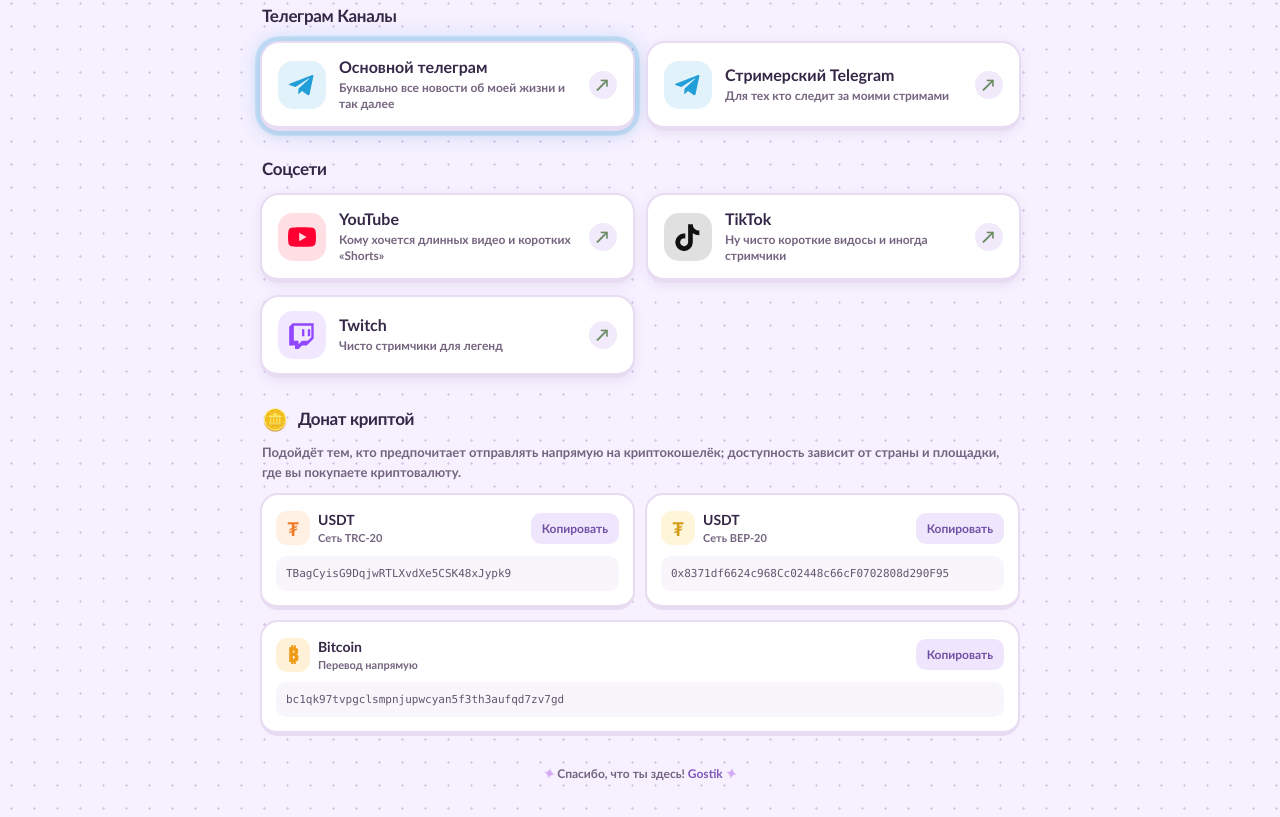
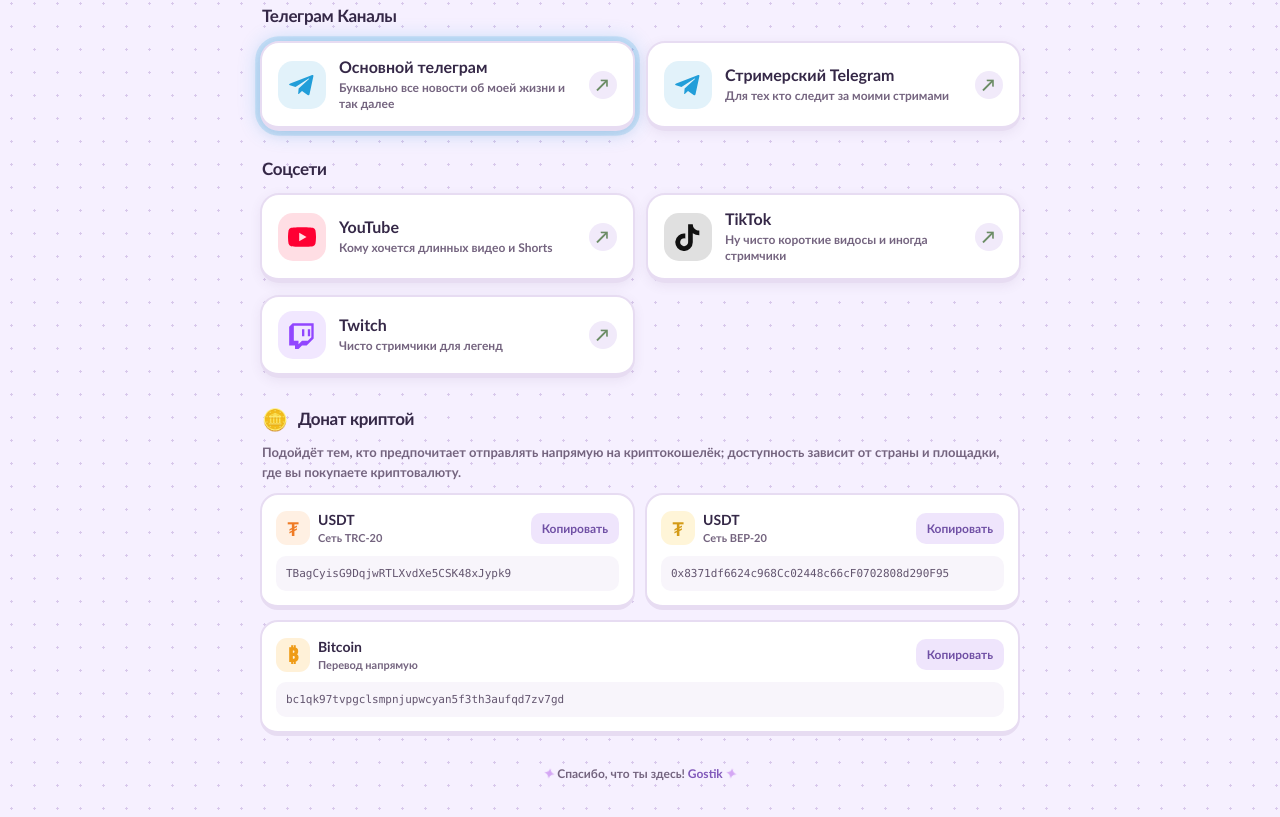
Before and after one commit to gostiktyt/links, a plain HTML site: page index.html in a window 1280 px wide. Shown: the part 721-1538 px from the top of the page. Drawn offline with Linux system fonts and the light colour scheme.

Commit message:
Update index.html

```diff
--- a/index.html
+++ b/index.html
@@ -52,7 +52,7 @@
 <a class="link" style="--i:1" href="https://t.me/gostiktyt" target="_self" rel="noopener noreferrer"><span class="icon"><svg viewBox="0 0 24 24" aria-hidden="true"><path fill="currentColor" d="m21.8 4.2-3.3 15.5c-.2 1.1-.8 1.4-1.7.9l-4.8-3.5-2.3 2.2c-.3.3-.5.5-1 .5l.4-4.9 8.9-8c.4-.4-.1-.6-.6-.2L6.4 13.8l-4.7-1.5c-1-.3-1-1 .2-1.5L20.2 3.6c.9-.3 1.8.2 1.6.6Z"/></svg></span><span class="link-copy"><strong>Стримерский Telegram</strong><small>Для тех кто следит за моими стримами</small></span><span class="arrow">↗</span></a>
 </div></section>
 <section class="section"><h2 class="section-head">Соцсети</h2><div class="grid social">
-<a class="link" style="--accent:#ff0033;--i:0" href="https://www.youtube.com/@gostiktyt" target="_self" rel="noopener noreferrer"><span class="icon"><svg viewBox="0 0 24 24" aria-hidden="true"><path fill="currentColor" d="M23.5 6.2a3 3 0 0 0-2.1-2.1C19.5 3.6 12 3.6 12 3.6s-7.5 0-9.4.5A3 3 0 0 0 .5 6.2 31 31 0 0 0 0 12a31 31 0 0 0 .5 5.8 3 3 0 0 0 2.1 2.1c1.9.5 9.4.5 9.4.5s7.5 0 9.4-.5a3 3 0 0 0 2.1-2.1A31 31 0 0 0 24 12a31 31 0 0 0-.5-5.8ZM9.6 15.6V8.4l6.3 3.6-6.3 3.6Z"/></svg></span><span class="link-copy"><strong>YouTube</strong><small>Кому хочется длинных видео и коротких «Shorts»</small></span><span class="arrow">↗</span></a>
+<a class="link" style="--accent:#ff0033;--i:0" href="https://www.youtube.com/@gostiktyt" target="_self" rel="noopener noreferrer"><span class="icon"><svg viewBox="0 0 24 24" aria-hidden="true"><path fill="currentColor" d="M23.5 6.2a3 3 0 0 0-2.1-2.1C19.5 3.6 12 3.6 12 3.6s-7.5 0-9.4.5A3 3 0 0 0 .5 6.2 31 31 0 0 0 0 12a31 31 0 0 0 .5 5.8 3 3 0 0 0 2.1 2.1c1.9.5 9.4.5 9.4.5s7.5 0 9.4-.5a3 3 0 0 0 2.1-2.1A31 31 0 0 0 24 12a31 31 0 0 0-.5-5.8ZM9.6 15.6V8.4l6.3 3.6-6.3 3.6Z"/></svg></span><span class="link-copy"><strong>YouTube</strong><small>Кому хочется длинных видео и Shorts</small></span><span class="arrow">↗</span></a>
 <a class="link" style="--accent:#111111;--i:1" href="https://www.tiktok.com/@gostiktyt" target="_self" rel="noopener noreferrer"><span class="icon"><svg viewBox="0 0 24 24" aria-hidden="true"><path fill="currentColor" d="M19.6 6.2a5.5 5.5 0 0 1-3.5-4.9V1h-4v15.4a3.4 3.4 0 1 1-2.4-3.2v-4.1a7.5 7.5 0 1 0 6.4 7.4V8.7a9.5 9.5 0 0 0 5.6 1.8v-4a5.5 5.5 0 0 1-2.1-.3Z"/></svg></span><span class="link-copy"><strong>TikTok</strong><small>Ну чисто короткие видосы и иногда стримчики</small></span><span class="arrow">↗</span></a>
 <a class="link" style="--accent:#9146ff;--i:2" href="https://www.twitch.tv/gostiktyt" target="_self" rel="noopener noreferrer"><span class="icon"><svg viewBox="0 0 24 24" aria-hidden="true"><path fill="currentColor" d="M4 2 1 5v16h5v3h3l3-3h4l6-6V2H4Zm16 12-3 3h-5l-3 3v-3H5V4h15v10ZM12 7h2v6h-2V7Zm5 0h2v6h-2V7Z"/></svg></span><span class="link-copy"><strong>Twitch</strong><small>Чисто стримчики для легенд</small></span><span class="arrow">↗</span></a>
 </div></section>
```
